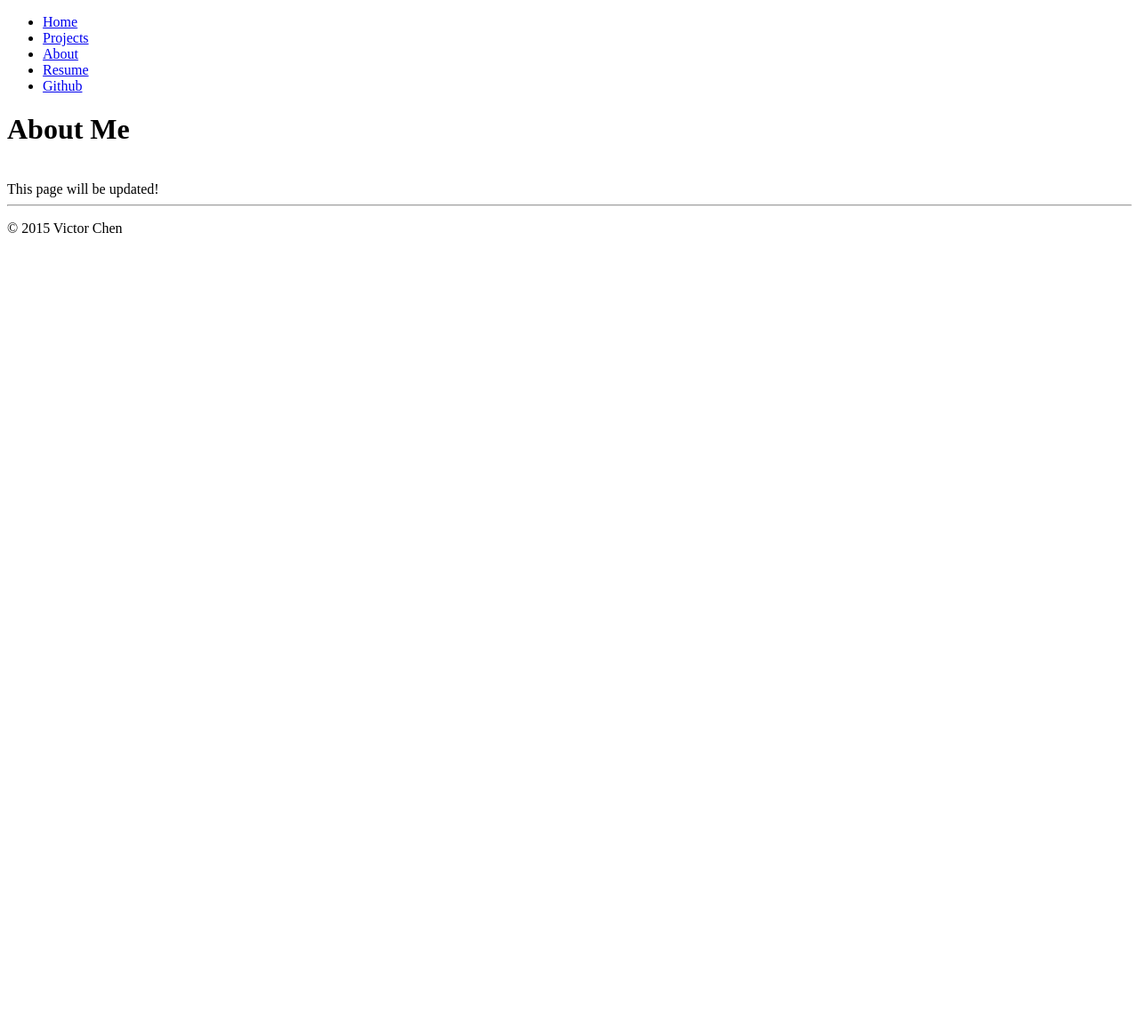
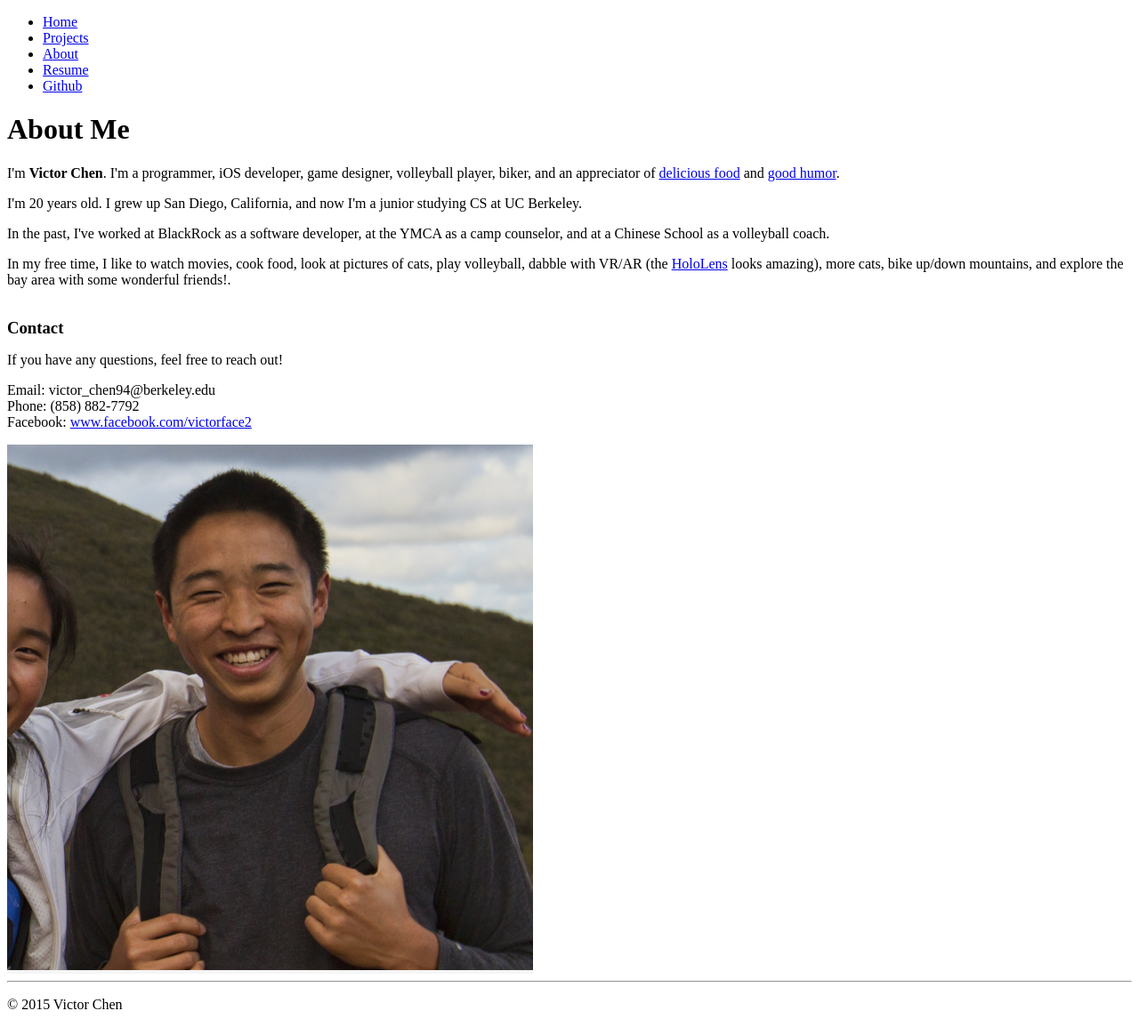
Before and after one commit to victorface2/victorface2.github.io, a Jekyll site: the page built from about/index.html, in a window 1280 px wide. Shown: the whole page at 89% size. Built offline with Jekyll 4.4.1, drawn with Linux system fonts in a browser that asks for light colours; nearby versions of some CDN libraries; before the commit the page ends 900 px from its top, so only the background shows below that.

```diff
--- a/_data/projects.yml
+++ b/_data/projects.yml
@@ -9,7 +9,7 @@
 -
   name: Pacman SLAM <div style="margin:0;" ><span style="font-size:15pt">(Simultaneous Localization and Mapping)</span></div>
   img_link: /assets/images/projects/pacmanslam.jpg
-  desc_1: <a href="" style="text-align:center" target="_blank">Private repo :(</a><br> An extra credit assignment for CS188 Artificial Intelligence at UC Berkeley where we used particle filters to generate a belief space of walls in the Pacman world.
+  desc_1: <a href="" style="text-align:center">Private repo :(</a><br> An extra credit assignment for CS188 Artificial Intelligence at UC Berkeley where we used particle filters to generate a belief space of walls in the Pacman world.
 -
   name: Panda Show
   img_link: /assets/images/projects/panda_show.png
@@ -17,7 +17,7 @@
 -
   name: Shark Education
   img_link: /assets/images/projects/shark_education.jpg
-  desc_1: <a href="https://github.com/victorface2/SharkEducation" target="_blank">Github</a> / <a href="https://www.youtube.com/watch?v=lw63P6ecRxc" target="_blank">Demo</a><br>This hack was made at HackUCI in May 2014. In the game, you ride a hoverboard along an endless ramp while dodging sharks that explode on impact and collecting cubes that increase your score. To make the game immersive, we taped a Wiimote on a longboard and used that as a controller for our hoverboard ingame, so people could actually control their characters by leaning left and right on the longboard.
+  desc_1: <a href="https://www.youtube.com/watch?v=lw63P6ecRxc" target="_blank">Video</a> / <a href="https://github.com/victorface2/SharkEducation" target="_blank">Github</a><br>This hack was made at HackUCI in May 2014. In the game, you ride a hoverboard along an endless ramp while dodging sharks that explode on impact and collecting cubes that increase your score. To make the game immersive, we taped a Wiimote on a longboard and used that as a controller for our hoverboard ingame, so people could actually control their characters by leaning left and right on the longboard.
 -
   name: Survive College
   img_link: /assets/images/projects/survive_college.png
--- a/about/index.html
+++ b/about/index.html
@@ -6,5 +6,39 @@ group: navigation
 {% include JB/setup %}
 
 
-<br>
-This page will be updated!
+<link rel="stylesheet" type="text/css" href="/assets/css/custom.css" />
+
+<div class="span12">
+  <div class="span8">
+    <p>I'm <b>Victor Chen</b>. I'm a programmer, iOS developer, game designer, volleyball player, biker, and an appreciator of <a href="/assets/images/delicious_food.jpg">delicious food</a> and <a href="http://www.imdb.com/title/tt0080339/">good humor</a>. </p>
+    <p>I'm 20 years old. I grew up San Diego, California, and now I'm a junior studying CS at UC Berkeley.</p>
+    <p>In the past, I've worked at BlackRock as a software developer, at the YMCA as a camp counselor, and at a Chinese School as a volleyball coach.</p>
+    <p>In my free time, I like to watch movies, cook food, look at pictures of cats, play volleyball, dabble with VR/AR (the <a href="http://www.microsoft.com/microsoft-hololens/en-us">HoloLens</a> looks amazing), more cats, bike up/down mountains, and explore the bay area with some wonderful friends!. </p>
+
+    <br>
+    <header><h3>Contact</h3></header>
+    <p>If you have any questions, feel free to reach out!</p>
+    <p>Email: victor_chen94@berkeley.edu
+    <br>Phone: (858) 882-7792
+    <br>Facebook: <a href="http://www.facebook.com/victorface2">www.facebook.com/victorface2</a>
+     </p>
+
+  </div>
+  <div class="span4 pull-right thumbnail with-caption">
+    <img src="/assets/images/victoricon.png">
+
+
+  </div>
+
+</div>
+
+<script>
+  (function(i,s,o,g,r,a,m){i['GoogleAnalyticsObject']=r;i[r]=i[r]||function(){
+  (i[r].q=i[r].q||[]).push(arguments)},i[r].l=1*new Date();a=s.createElement(o),
+  m=s.getElementsByTagName(o)[0];a.async=1;a.src=g;m.parentNode.insertBefore(a,m)
+  })(window,document,'script','//www.google-analytics.com/analytics.js','ga');
+
+  ga('create', 'UA-61644295-1', 'auto');
+  ga('send', 'pageview');
+
+</script>
--- a/assets/css/custom.css
+++ b/assets/css/custom.css
@@ -48,3 +48,21 @@ h3{
     padding: 0px;
     margin: 0px;
 }
+
+li.author-social-linkedin {
+  background: url(/assets/images/ico-linkedin.png) no-repeat 0px;
+  padding-left: 20px;
+  list-style: none;
+}
+
+li.author-social-github {
+  background: url(/assets/images/ico-github.png) no-repeat 0px;
+  padding-left: 20px;
+  list-style: none;
+}
+
+li.author-social-twitter {
+  background: url(/assets/images/ico-twitter.png) no-repeat 0px;
+  padding-left: 20px;
+  list-style: none;
+}
```
Also changed, not shown: assets/js/getjokes.js (added, +64 -0 lines), index.html (+13 -8 lines), projects/index.html (+11 -0 lines), assets/images/delicious_food.jpg (added), assets/images/friends.jpg (added), assets/images/ico-github.png (added), assets/images/ico-linkedin.png (added), assets/images/ico-twitter.png (added).
